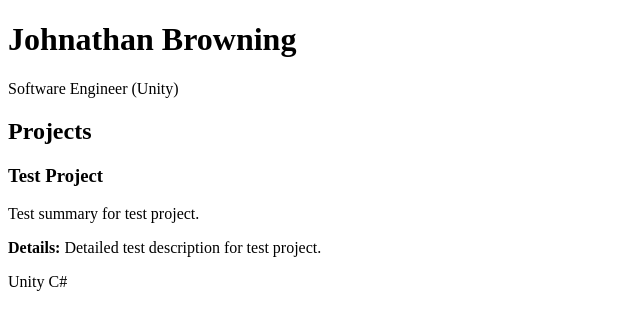
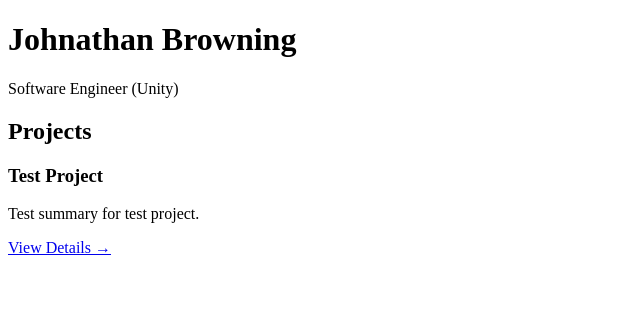
Before and after one commit to jwbrowning/johnathanbrowning.github.io, a React (Vite) app: page / in a window 1280 px wide. Shown: the top 330 px of the page, without its empty margins (0-640 px from the left). Built offline with nearby package versions, Linux system fonts and the light colour scheme.

Commit message:
testing details

```diff
--- a/package.json
+++ b/package.json
@@ -12,7 +12,8 @@
   },
   "dependencies": {
     "react": "^19.2.0",
-    "react-dom": "^19.2.0"
+    "react-dom": "^19.2.0",
+    "react-router-dom": "^7.13.0"
   },
   "devDependencies": {
     "@eslint/js": "^9.39.1",
--- a/src/App.tsx
+++ b/src/App.tsx
@@ -1,5 +1,14 @@
+import { BrowserRouter, Routes, Route } from "react-router-dom"
 import Home from "./pages/Home"
+import ProjectDetail from "./pages/ProjectDetail"
 
 export default function App() {
-  return <Home />
+  return (
+    <BrowserRouter>
+      <Routes>
+        <Route path="/" element={<Home />} />
+        <Route path="/project/:id" element={<ProjectDetail />} />
+      </Routes>
+    </BrowserRouter>
+  )
 }
--- a/src/components/ProjectCard.tsx
+++ b/src/components/ProjectCard.tsx
@@ -1,3 +1,4 @@
+import { Link } from "react-router-dom"
 import type { Project } from "../data/projects"
 
 interface Props {
@@ -6,15 +7,13 @@ interface Props {
 
 export default function ProjectCard({ project }: Props) {
   return (
-    <div className="project-card">
+    <div style={{ marginBottom: "40px" }}>
       <h3>{project.title}</h3>
       <p>{project.summary}</p>
-      <p><strong>Details:</strong> {project.details}</p>
-      <div>
-        {project.tech.map(t => (
-          <span key={t}>{t} </span>
-        ))}
-      </div>
+
+      <Link to={`/project/${project.id}`}>
+        View Details →
+      </Link>
     </div>
   )
 }
--- a/src/data/projects.ts
+++ b/src/data/projects.ts
@@ -2,7 +2,7 @@ export interface Project {
   id: string
   title: string
   summary: string
-  details: string
+  role: string
   tech: string[]
 }
 
@@ -11,7 +11,7 @@ export const projects: Project[] = [
     id: "test-project",
     title: "Test Project",
     summary: "Test summary for test project.",
-    details: "Detailed test description for test project.",
+    role: "Detailed test description for test project.",
     tech: ["Unity", "C#"]
   }
 ]
--- /dev/null
+++ b/src/pages/ProjectDetail.tsx
@@ -0,0 +1,32 @@
+import { useParams, Link } from "react-router-dom"
+import { projects } from "../data/projects"
+
+export default function ProjectDetail() {
+  const { id } = useParams()
+
+  const project = projects.find(p => p.id === id)
+
+  if (!project) {
+    return <div>Project not found.</div>
+  }
+
+  return (
+    <div>
+      <Link to="/">← Back</Link>
+
+      <h1>{project.title}</h1>
+
+      <p>{project.summary}</p>
+
+      <h3>Role</h3>
+      <p>{project.role}</p>
+
+      <h3>Tech</h3>
+      <ul>
+        {project.tech.map(t => (
+          <li key={t}>{t}</li>
+        ))}
+      </ul>
+    </div>
+  )
+}
```
Also changed, not shown: src/components/Layout.tsx (added, +11 -0 lines), 1 other file (tests, documents, lock files or other folders).
